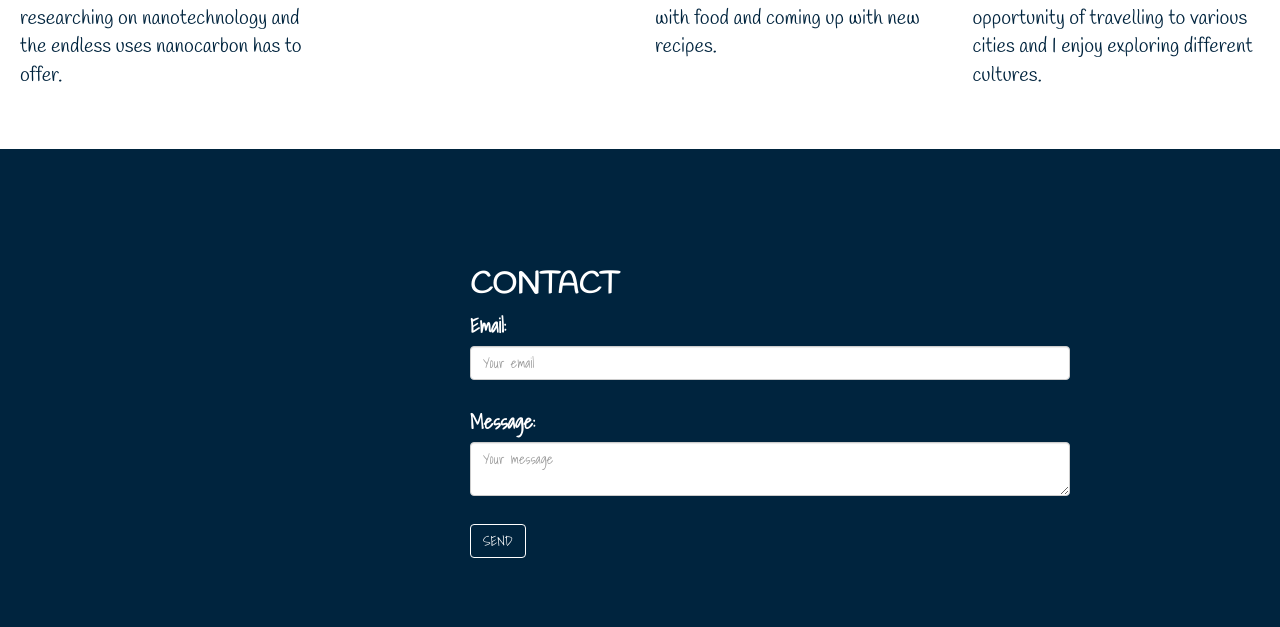
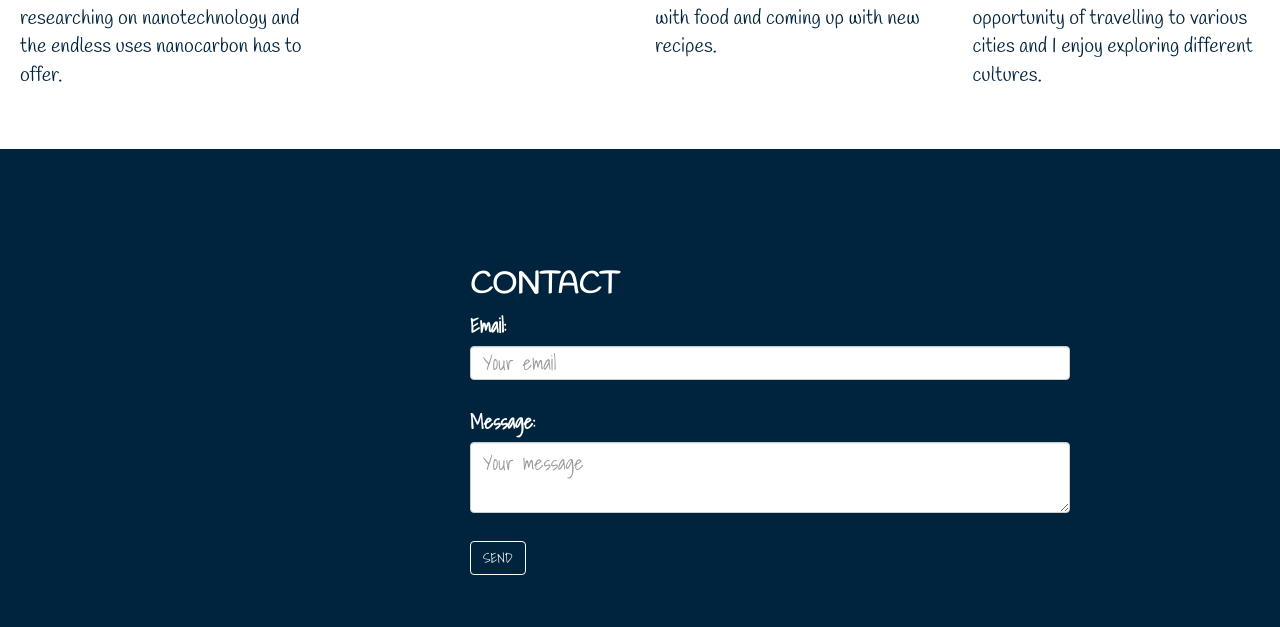
Before and after one commit to Viv-Iam/Programming-portfolio, a plain HTML site: page index.html in a window 1280 px wide. Shown: the part 2151-2778 px from the top of the page. Drawn offline with nearby package versions, Linux system fonts and the light colour scheme.

Commit message:
Increase font-size for label and input fields for the form

```diff
--- a/css/styles.css
+++ b/css/styles.css
@@ -115,6 +115,10 @@ body {
   color: #00243E;
   text-align: center;
 }
+.form-control,
+label {
+  font-size:20px;
+}
 
 
 .txt2,
```
